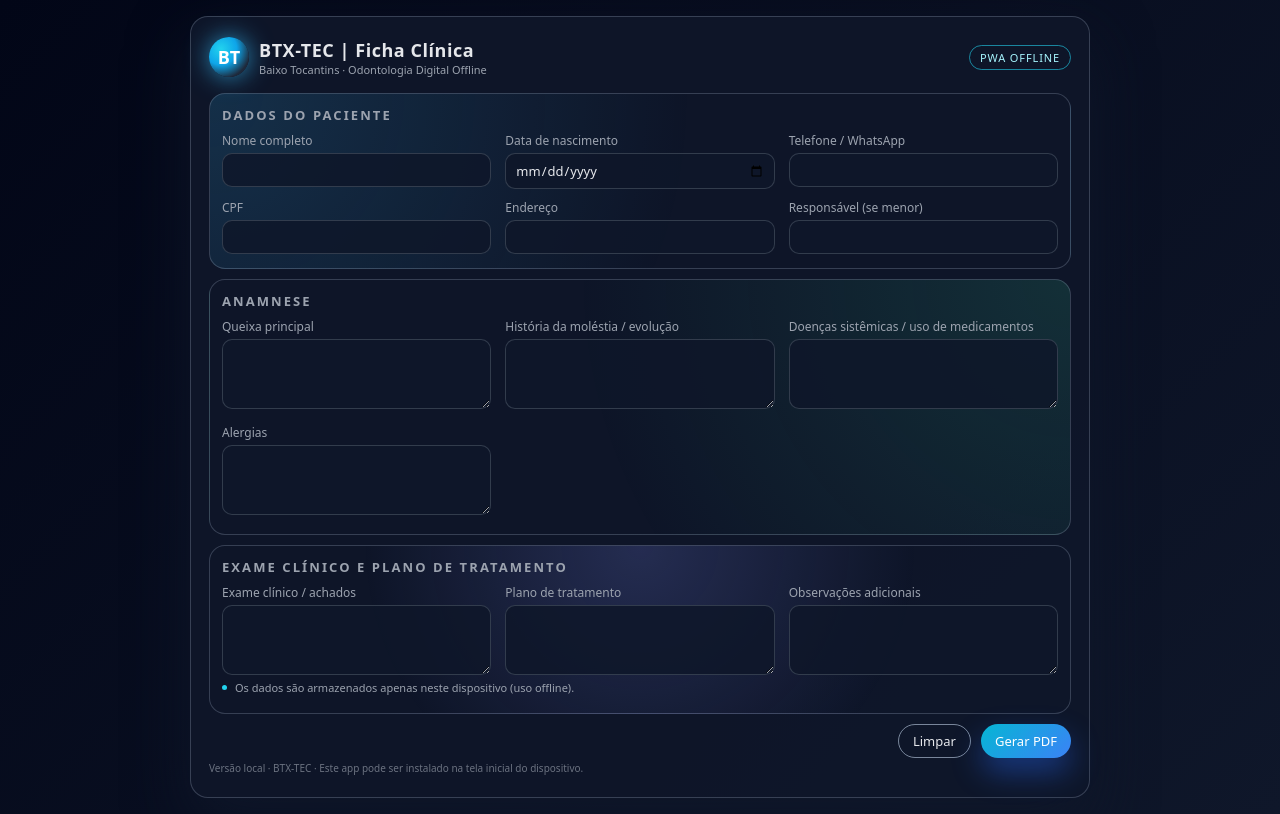
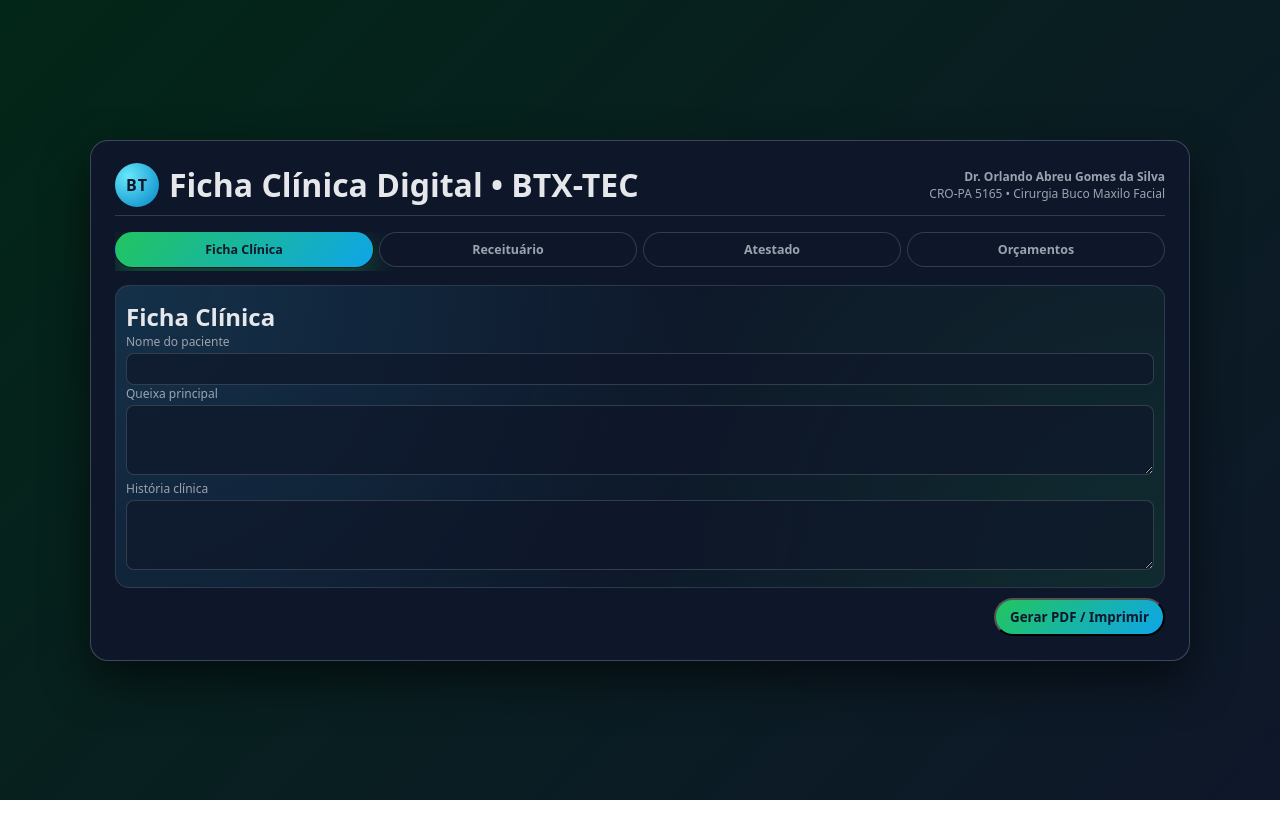
Before and after one commit to gerenciamentodecontasorlando-create/Ficha-clinica-BTX-Tec-Baixo-Tocantins-, a plain HTML site: page index.html in a window 1280 px wide. Drawn offline with Linux system fonts and the light colour scheme.

Commit message:
Update index.html

```diff
--- a/index.html
+++ b/index.html
@@ -4,310 +4,262 @@
   <meta charset="UTF-8" />
   <meta name="viewport" content="width=device-width, initial-scale=1.0" />
   <title>Ficha Clínica - BTX-TEC</title>
-  <link rel="manifest" href="manifest.webmanifest" />
   <meta name="theme-color" content="#0f766e" />
+
   <style>
-    * { box-sizing: border-box; margin: 0; padding: 0; font-family: system-ui, -apple-system, BlinkMacSystemFont, 'Segoe UI', sans-serif; }
+    * {
+      box-sizing: border-box;
+      margin: 0;
+      padding: 0;
+      font-family: system-ui, -apple-system, BlinkMacSystemFont, "Segoe UI",
+        sans-serif;
+    }
+
     body {
       min-height: 100vh;
-      background: linear-gradient(135deg, #020617, #0f172a);
+      background: linear-gradient(135deg, #022617, #0f172a);
       color: #e5e7eb;
       display: flex;
       align-items: center;
       justify-content: center;
       padding: 16px;
     }
+
     .app {
-      background: rgba(15,23,42,0.95);
+      width: 100%;
+      max-width: 1100px;
+      background: rgba(15, 23, 42, 0.96);
       border-radius: 18px;
-      max-width: 900px;
-      width: 100%;
-      padding: 20px 18px 22px;
-      box-shadow: 0 25px 60px rgba(15,23,42,0.85);
-      border: 1px solid rgba(148,163,184,0.3);
+      box-shadow: 0 20px 45px rgba(0, 0, 0, 0.55);
+      border: 1px solid rgba(148, 163, 184, 0.35);
+      padding: 18px 16px 20px;
+      backdrop-filter: blur(14px);
     }
-    .header {
+
+    @media (min-width: 768px) {
+      .app {
+        padding: 22px 24px 24px;
+      }
+    }
+
+    .app-header {
       display: flex;
       align-items: center;
       justify-content: space-between;
+      gap: 12px;
       margin-bottom: 16px;
+      border-bottom: 1px solid rgba(51, 65, 85, 0.9);
+      padding-bottom: 8px;
     }
-    .logo-area {
+
+    .brand {
       display: flex;
       align-items: center;
       gap: 10px;
     }
+
     .logo-circle {
-      width: 40px;
-      height: 40px;
+      width: 44px;
+      height: 44px;
       border-radius: 999px;
-      background: radial-gradient(circle at 30% 30%, #22d3ee, #0ea5e9 40%, #1e293b 75%);
+      background: radial-gradient(circle at 30% 30%, #67e8f9, #0284c7);
       display: flex;
       align-items: center;
       justify-content: center;
       font-weight: 800;
-      font-size: 18px;
-      color: white;
-      box-shadow: 0 0 24px rgba(56,189,248,0.7);
+      letter-spacing: 0.06em;
+      color: #0f172a;
+      box-shadow: 0 0 0 2px rgba(15, 23, 42, 0.8);
     }
-    .logo-text-main {
-      font-size: 18px;
+
+    .titles h1 {
+      font-size: 1.05rem;
       font-weight: 700;
-      letter-spacing: 0.03em;
+      color: #e5e7eb;
     }
-    .logo-text-sub {
-      font-size: 11px;
+
+    .prof {
+      text-align: right;
+      font-size: 0.75rem;
       color: #9ca3af;
     }
-    .pill {
-      font-size: 11px;
-      padding: 4px 10px;
+
+    .tabs {
+      display: flex;
+      gap: 6px;
+      margin: 10px 0 14px;
+      overflow-x: auto;
+      padding-bottom: 4px;
+    }
+
+    .tabs button {
+      flex: 1;
+      min-width: 120px;
+      border: 0;
+      padding: 8px 10px;
       border-radius: 999px;
-      border: 1px solid rgba(34,211,238,0.6);
-      color: #a5f3fc;
-      text-transform: uppercase;
-      letter-spacing: 0.08em;
+      background: rgba(15, 23, 42, 0.9);
+      color: #9ca3af;
+      font-size: 0.78rem;
+      font-weight: 600;
+      cursor: pointer;
+      border: 1px solid rgba(55, 65, 81, 0.9);
     }
-    h2.section-title {
-      font-size: 13px;
-      text-transform: uppercase;
-      letter-spacing: 0.16em;
-      color: #9ca3af;
-      margin-bottom: 8px;
+
+    .tabs button.active {
+      background: linear-gradient(135deg, #22c55e, #0ea5e9);
+      color: #0f172a;
+      border-color: transparent;
+      box-shadow: 0 0 0 1px rgba(15, 23, 42, 0.85),
+        0 12px 30px rgba(34, 197, 94, 0.35);
     }
-    .grid {
-      display: grid;
-      grid-template-columns: repeat(auto-fit, minmax(220px, 1fr));
-      gap: 10px 14px;
+
+    .content {
+      background: radial-gradient(circle at top left, rgba(56, 189, 248, 0.16), transparent 55%),
+        radial-gradient(circle at bottom right, rgba(34, 197, 94, 0.12), transparent 55%);
+      border-radius: 14px;
+      border: 1px solid rgba(51, 65, 85, 0.8);
+      padding: 14px 10px 12px;
+      max-height: calc(100vh - 210px);
+      overflow: auto;
     }
-    label {
-      font-size: 12px;
-      color: #9ca3af;
-      margin-bottom: 4px;
+
+    .tab-content {
+      display: none;
+    }
+
+    .tab-content.active {
       display: block;
     }
-    input, select, textarea {
+
+    label {
+      font-size: 0.75rem;
+      color: #9ca3af;
+      margin-bottom: 3px;
+      display: block;
+    }
+
+    input, textarea, select {
       width: 100%;
-      background: rgba(15,23,42,0.85);
-      border-radius: 10px;
-      border: 1px solid rgba(55,65,81,0.9);
-      padding: 7px 9px;
+      padding: 6px 8px;
+      border-radius: 8px;
+      border: 1px solid rgba(55, 65, 81, 0.9);
+      background: rgba(15, 23, 42, 0.7);
       color: #e5e7eb;
-      font-size: 13px;
-      outline: none;
-      transition: border 0.15s, box-shadow 0.15s, background 0.15s;
+      font-size: 0.8rem;
     }
-    input:focus, select:focus, textarea:focus {
-      border-color: #22d3ee;
-      box-shadow: 0 0 0 1px rgba(34,211,238,0.55);
-      background: rgba(15,23,42,1);
-    }
+
     textarea {
       min-height: 70px;
-      resize: vertical;
     }
-    .section-card {
-      background: radial-gradient(circle at top left, rgba(56,189,248,0.16), transparent 55%);
-      border-radius: 16px;
-      border: 1px solid rgba(148,163,184,0.3);
-      padding: 12px 12px 14px;
-      margin-bottom: 10px;
-    }
-    .section-card:nth-of-type(2) {
-      background: radial-gradient(circle at top right, rgba(52,211,153,0.14), transparent 55%);
-    }
-    .section-card:nth-of-type(3) {
-      background: radial-gradient(circle at top, rgba(129,140,248,0.2), transparent 60%);
-    }
-    .inline {
+
+    .actions {
       display: flex;
       gap: 8px;
-      align-items: center;
-      font-size: 11px;
-      color: #9ca3af;
-      margin-bottom: 4px;
+      margin-top: 10px;
+      justify-content: flex-end;
     }
-    .inline span.dot {
-      width: 5px;
-      height: 5px;
+
+    .btn-primary {
+      padding: 8px 14px;
       border-radius: 999px;
-      background: #22d3ee;
-    }
-    .footer {
-      display: flex;
-      gap: 10px;
-      justify-content: flex-end;
-      margin-top: 8px;
-      flex-wrap: wrap;
-    }
-    button {
-      border-radius: 999px;
-      border: none;
-      font-size: 13px;
-      padding: 7px 14px;
+      background: linear-gradient(135deg, #22c55e, #0ea5e9);
+      color: #0f172a;
+      font-weight: 600;
       cursor: pointer;
-      display: inline-flex;
-      align-items: center;
-      gap: 6px;
-      font-weight: 500;
-    }
-    .btn-outline {
-      background: transparent;
-      border: 1px solid rgba(148,163,184,0.8);
-      color: #e5e7eb;
-    }
-    .btn-primary {
-      background: linear-gradient(135deg, #06b6d4, #3b82f6);
-      color: white;
-      box-shadow: 0 14px 30px rgba(37,99,235,0.45);
-    }
-    .meta {
-      font-size: 10px;
-      color: #6b7280;
-      margin-top: 3px;
-    }
-    @media (max-width: 640px) {
-      .app { padding: 16px 12px 18px; border-radius: 14px; }
-      .logo-text-main { font-size: 16px; }
     }
   </style>
 </head>
+
 <body>
   <div class="app">
-    <div class="header">
-      <div class="logo-area">
+    <header class="app-header">
+      <div class="brand">
         <div class="logo-circle">BT</div>
-        <div>
-          <div class="logo-text-main">BTX-TEC | Ficha Clínica</div>
-          <div class="logo-text-sub">Baixo Tocantins · Odontologia Digital Offline</div>
-        </div>
-      </div>
-      <div class="pill">PWA Offline</div>
-    </div>
-
-    <form id="fichaForm">
-      <!-- Dados do paciente -->
-      <div class="section-card">
-        <h2 class="section-title">Dados do paciente</h2>
-        <div class="grid">
-          <div>
-            <label for="nome">Nome completo</label>
-            <input id="nome" name="nome" required />
-          </div>
-          <div>
-            <label for="nascimento">Data de nascimento</label>
-            <input id="nascimento" name="nascimento" type="date" />
-          </div>
-          <div>
-            <label for="telefone">Telefone / WhatsApp</label>
-            <input id="telefone" name="telefone" type="tel" />
-          </div>
-          <div>
-            <label for="cpf">CPF</label>
-            <input id="cpf" name="cpf" />
-          </div>
-          <div>
-            <label for="endereco">Endereço</label>
-            <input id="endereco" name="endereco" />
-          </div>
-          <div>
-            <label for="responsavel">Responsável (se menor)</label>
-            <input id="responsavel" name="responsavel" />
-          </div>
-        </div>
+        <h1>Ficha Clínica Digital • BTX-TEC</h1>
       </div>
 
-      <!-- Anamnese -->
-      <div class="section-card">
-        <h2 class="section-title">Anamnese</h2>
-        <div class="grid">
-          <div>
-            <label for="queixa">Queixa principal</label>
-            <textarea id="queixa" name="queixa"></textarea>
-          </div>
-          <div>
-            <label for="historia">História da moléstia / evolução</label>
-            <textarea id="historia" name="historia"></textarea>
-          </div>
-          <div>
-            <label for="doencas">Doenças sistêmicas / uso de medicamentos</label>
-            <textarea id="doencas" name="doencas"></textarea>
-          </div>
-          <div>
-            <label for="alergias">Alergias</label>
-            <textarea id="alergias" name="alergias"></textarea>
-          </div>
-        </div>
+      <div class="prof">
+        <strong>Dr. Orlando Abreu Gomes da Silva</strong><br>
+        CRO-PA 5165 • Cirurgia Buco Maxilo Facial
       </div>
+    </header>
 
-      <!-- Exame clínico e plano -->
-      <div class="section-card">
-        <h2 class="section-title">Exame clínico e plano de tratamento</h2>
-        <div class="grid">
-          <div>
-            <label for="exame">Exame clínico / achados</label>
-            <textarea id="exame" name="exame"></textarea>
-          </div>
-          <div>
-            <label for="plano">Plano de tratamento</label>
-            <textarea id="plano" name="plano"></textarea>
-          </div>
-          <div>
-            <label for="obs">Observações adicionais</label>
-            <textarea id="obs" name="obs"></textarea>
-          </div>
-        </div>
-        <div class="inline">
-          <span class="dot"></span>
-          <span>Os dados são armazenados apenas neste dispositivo (uso offline).</span>
-        </div>
-      </div>
+    <nav class="tabs">
+      <button class="tab-btn active" data-tab="ficha">Ficha Clínica</button>
+      <button class="tab-btn" data-tab="receita">Receituário</button>
+      <button class="tab-btn" data-tab="atestado">Atestado</button>
+      <button class="tab-btn" data-tab="orcamento">Orçamentos</button>
+    </nav>
 
-      <div class="footer">
-        <button type="button" class="btn-outline" onclick="limparFicha()">Limpar</button>
-        <button type="button" class="btn-primary" onclick="salvarPDF()">Gerar PDF</button>
-      </div>
-      <div class="meta">Versão local · BTX-TEC · Este app pode ser instalado na tela inicial do dispositivo.</div>
-    </form>
+    <main class="content">
+
+      <!-- FICHA CLÍNICA -->
+      <section id="ficha" class="tab-content active">
+        <h2>Ficha Clínica</h2>
+        <label>Nome do paciente</label>
+        <input type="text">
+
+        <label>Queixa principal</label>
+        <textarea></textarea>
+
+        <label>História clínica</label>
+        <textarea></textarea>
+      </section>
+
+      <!-- RECEITUÁRIO -->
+      <section id="receita" class="tab-content">
+        <h2>Receituário</h2>
+
+        <label>Paciente</label>
+        <input type="text">
+
+        <label>Medicamentos</label>
+        <textarea placeholder="Ex: Amoxicilina 500 mg..."></textarea>
+      </section>
+
+      <!-- ATESTADO -->
+      <section id="atestado" class="tab-content">
+        <h2>Atestado odontológico</h2>
+
+        <label>Paciente</label>
+        <input type="text">
+
+        <label>Motivo / CID</label>
+        <input type="text">
+
+        <label>Texto</label>
+        <textarea>Atesto para os devidos fins que o(a) paciente acima esteve sob meus cuidados...</textarea>
+      </section>
+
+      <!-- ORÇAMENTO -->
+      <section id="orcamento" class="tab-content">
+        <h2>Orçamento odontológico</h2>
+
+        <label>Procedimentos</label>
+        <textarea placeholder="Ex: Restauração em resina – R$ 150,00"></textarea>
+      </section>
+    </main>
+
+    <div class="actions">
+      <button class="btn-primary" onclick="window.print()">Gerar PDF / Imprimir</button>
+    </div>
   </div>
 
   <script>
-    // Registro do service worker
-    if ('serviceWorker' in navigator) {
-      window.addEventListener('load', () => {
-        navigator.serviceWorker.register('./sw.js').catch(console.error);
+    // Controle das abas
+    const btns = document.querySelectorAll(".tab-btn");
+    const tabs = document.querySelectorAll(".tab-content");
+
+    btns.forEach(btn => {
+      btn.addEventListener("click", () => {
+        btns.forEach(b => b.classList.remove("active"));
+        tabs.forEach(t => t.classList.remove("active"));
+
+        btn.classList.add("active");
+        document.getElementById(btn.dataset.tab).classList.add("active");
       });
-    }
-
-    function limparFicha() {
-      if (confirm('Deseja realmente limpar todos os campos?')) {
-        document.getElementById('fichaForm').reset();
-        localStorage.removeItem('btx-ficha-dados');
-      }
-    }
-
-    // Salvar em localStorage para uso offline simples
-    const form = document.getElementById('fichaForm');
-    form.addEventListener('input', () => {
-      const dados = Object.fromEntries(new FormData(form).entries());
-      localStorage.setItem('btx-ficha-dados', JSON.stringify(dados));
     });
-
-    window.addEventListener('DOMContentLoaded', () => {
-      const salvo = localStorage.getItem('btx-ficha-dados');
-      if (salvo) {
-        const dados = JSON.parse(salvo);
-        Object.keys(dados).forEach(id => {
-          const el = document.getElementById(id);
-          if (el) el.value = dados[id];
-        });
-      }
-    });
-
-    // Geração de PDF simples via impressão
-    function salvarPDF() {
-      window.print();
-    }
   </script>
 </body>
 </html>
```
